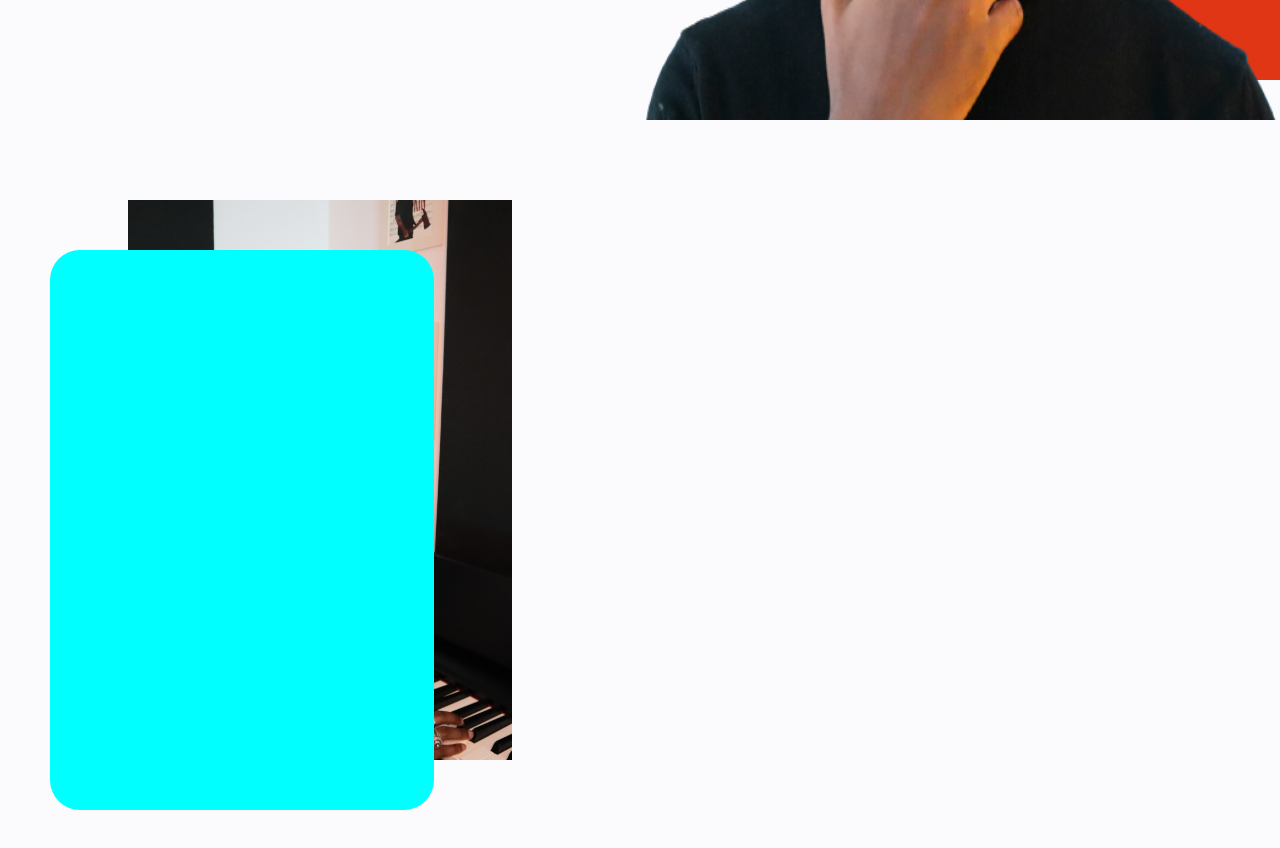
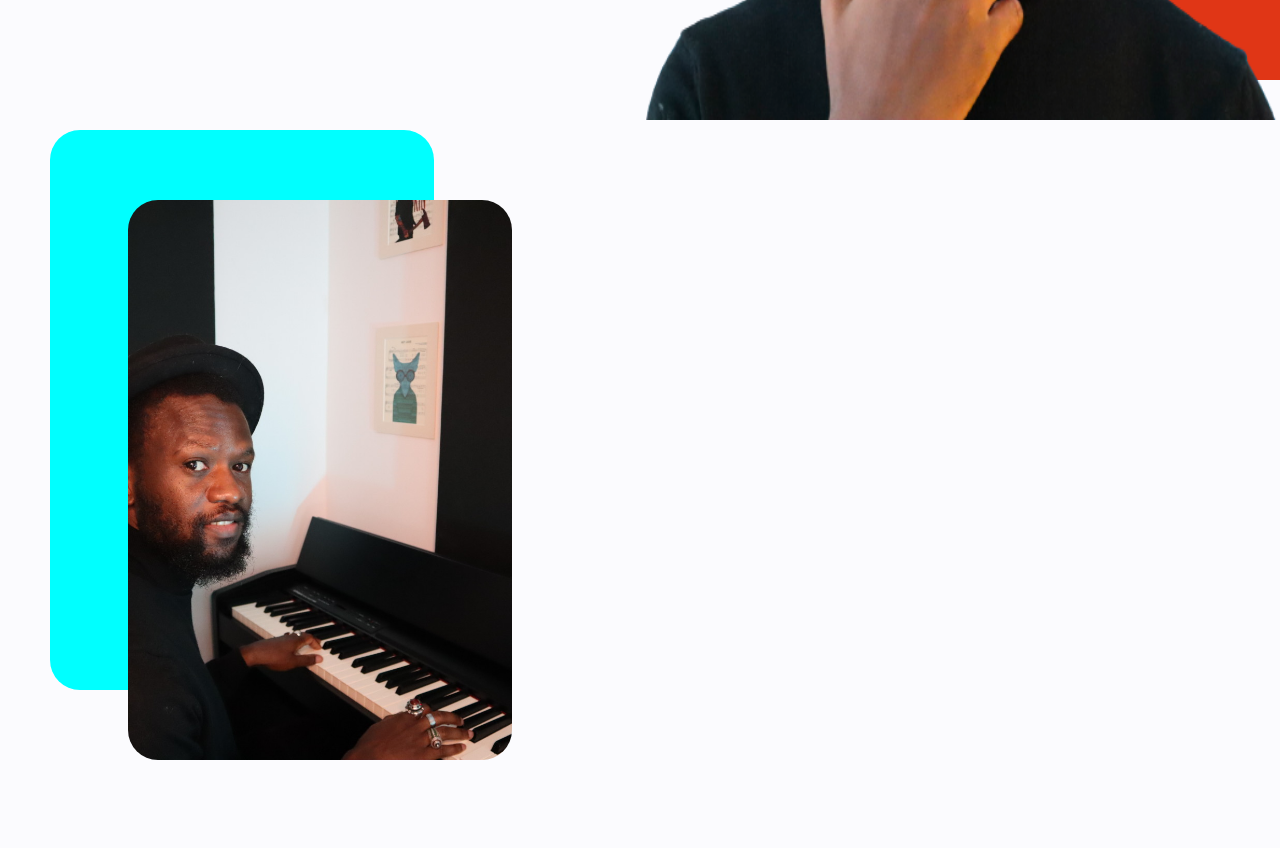
Before and after one commit to codewurld/my-portfolio-site, a React (Create React App) app: page / in a window 1280 px wide. Shown: the part 720-1568 px from the top of the page. Built offline with nearby package versions, Linux system fonts and the light colour scheme.

Commit message:
styled first half of about me section

```diff
--- a/src/components/AboutMe/aboutme.css
+++ b/src/components/AboutMe/aboutme.css
@@ -13,6 +13,7 @@
     align-items: center;
     justify-content: center;
     position: relative;
+    height: 100%;
 }
 
 .about-meRight{
@@ -26,12 +27,15 @@
     background-color: aqua;
 
 
+
 }
 
 .about-meCard{
     width: 60%;
     height: 70vh;
     border-radius: 30px;
+    position: relative;
+    overflow: hidden;
 }
 
 .about-meImg{
```
